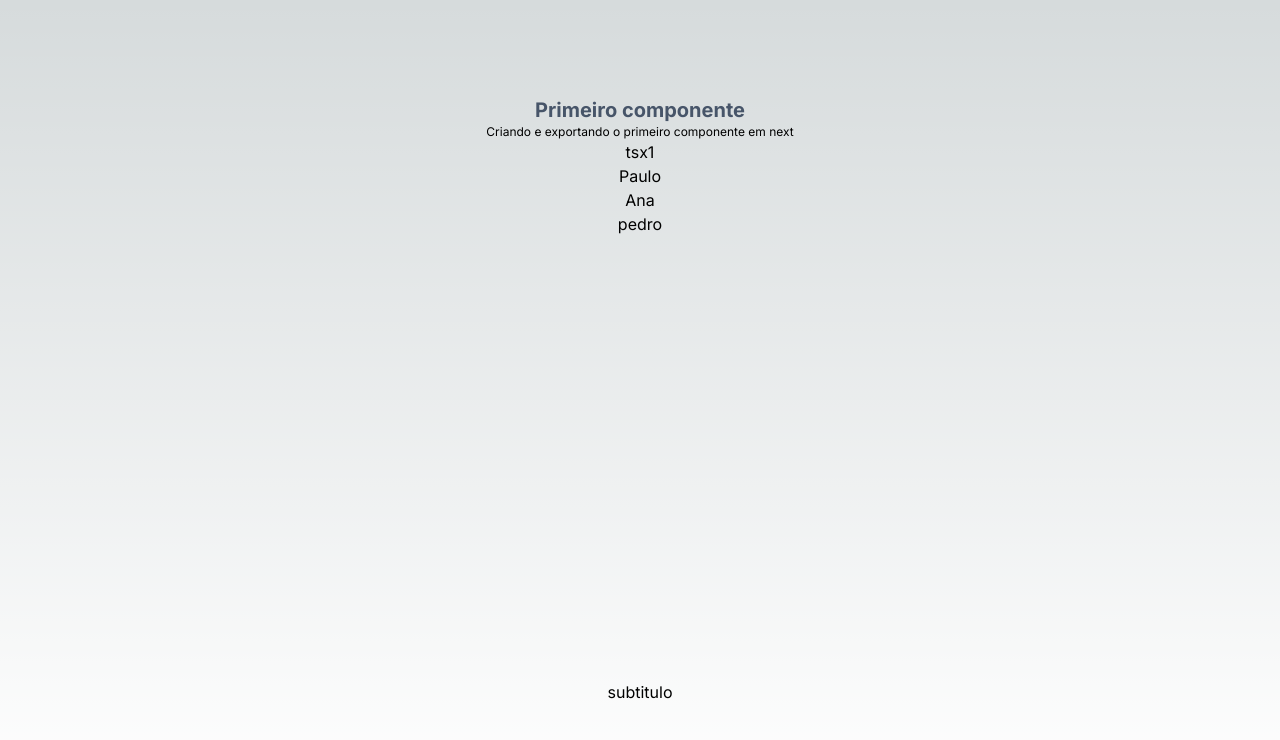
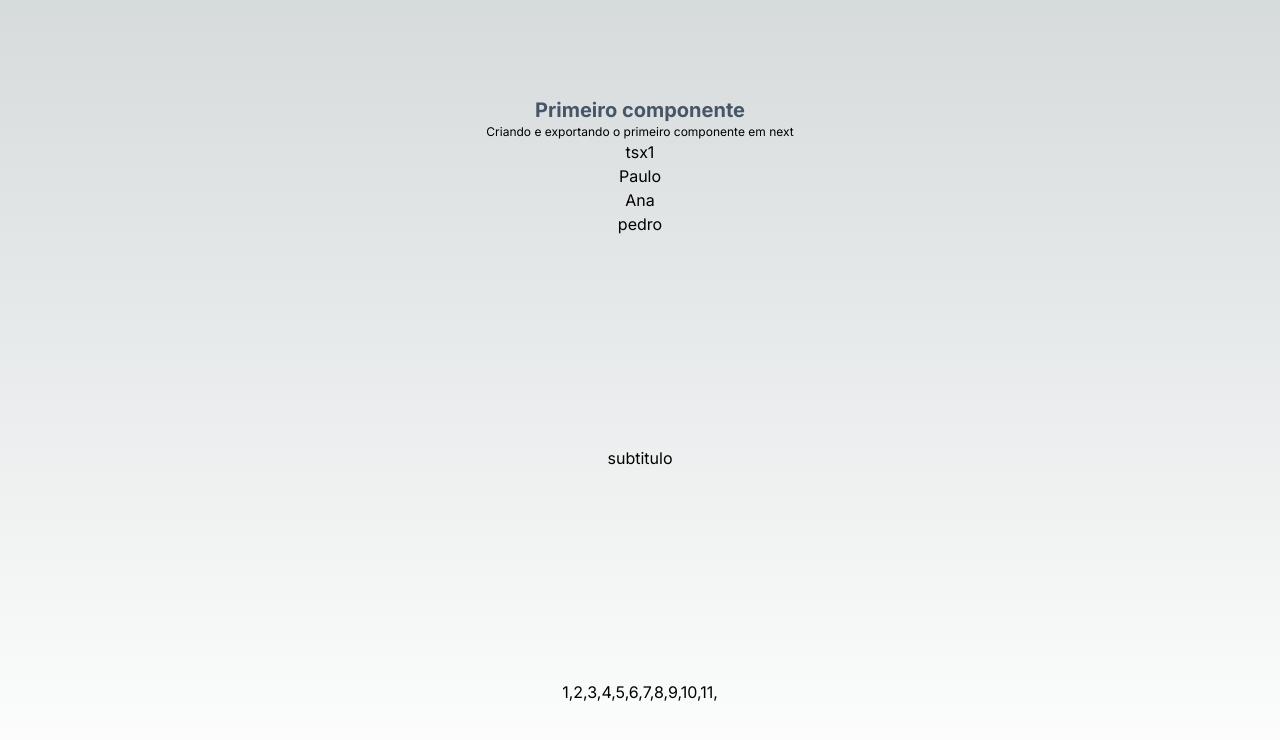
Before and after one commit to Dannick10/nextjsEstudo, a Next.js app in the folder exercicio/: page / in a window 1280 px wide. Shown: the top 740 px of the page. Built offline with nearby package versions, Linux system fonts and the light colour scheme.

Commit message:
gerar lista for

```diff
--- a/exercicio/src/app/page.tsx
+++ b/exercicio/src/app/page.tsx
@@ -1,6 +1,7 @@
 import PrimeiroComponent from "@/components/PrimeiroComponent";
 import Image from "next/image";
 import tsx4component from "@/components/tsx4component";
+import List1 from "@/components/list1";
 
 export default function Home() {
 
@@ -11,6 +12,7 @@ export default function Home() {
 
         <PrimeiroComponent/>
       <h2>{subtitle}</h2>
+        <List1/>
     </main>
   );
 }
--- /dev/null
+++ b/exercicio/src/components/list1.tsx
@@ -0,0 +1,24 @@
+import { Span } from 'next/dist/trace'
+import { list } from 'postcss'
+import React from 'react'
+
+const List1 = () => {
+
+    const generate = (num: number) => {
+        const list = []
+        for(let i = 0; i <= num; i++){
+            list.push(<span>{i + 1},</span>)
+        }
+        return list
+    }
+
+
+  return (
+    <div>
+        {generate(10)}
+
+    </div>
+  )
+}
+
+export default List1
```
